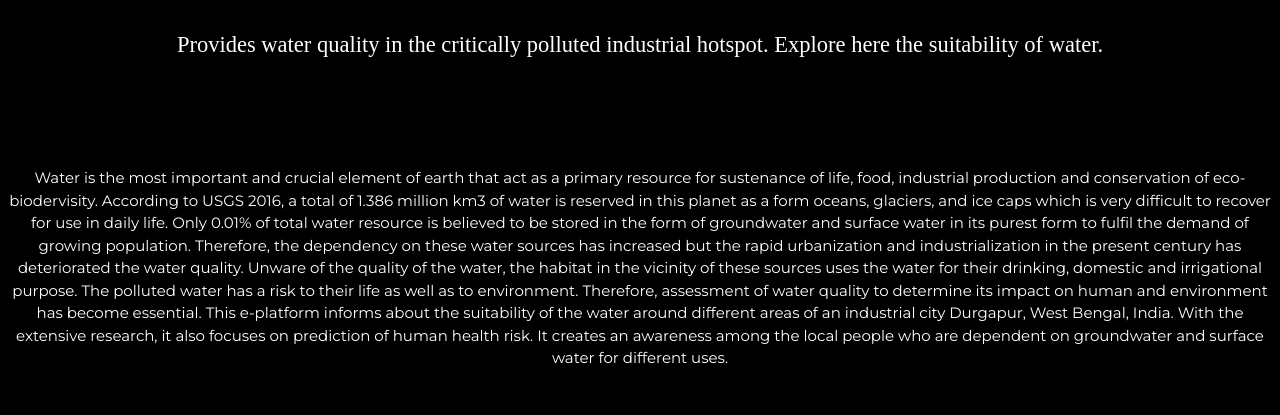
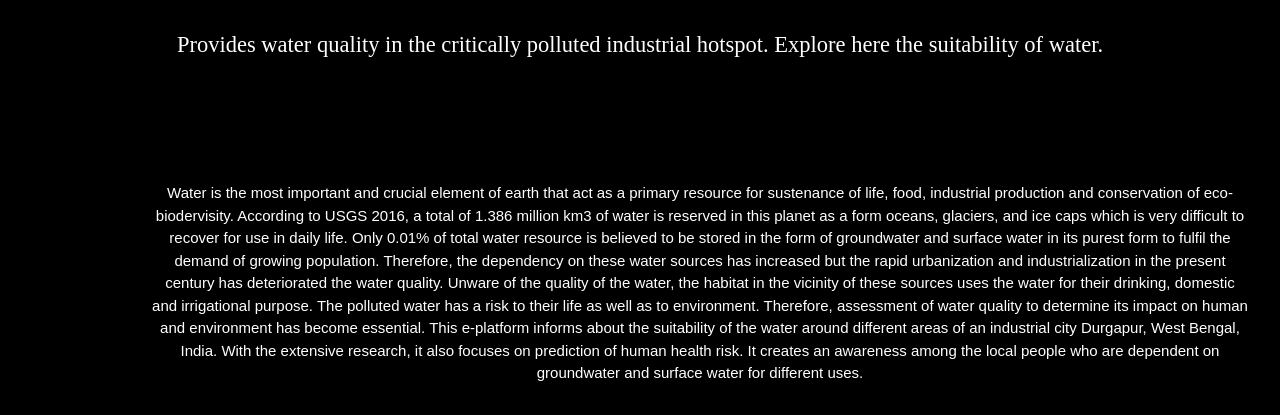
Before and after one commit to Shreeti-Saha/WaterSampling, a website: page public/about.html in a window 1280 px wide. Shown: the part 557-972 px from the top of the page. Before the commit the page ends 942 px from the top, so only its background shows below. Drawn offline with nearby package versions, Linux system fonts and the light colour scheme; some packages are replaced by stand-ins of ours.

Commit message:
id change in about.html

```diff
--- a/public/about.html
+++ b/public/about.html
@@ -95,7 +95,7 @@ body, h1,h2,h3,h4,h5,h6 {font-family: "Montserrat", sans-serif}
 </div>
 
 <!-- Page Content -->
-<div class="" id="main">
+<div class="w3-container" id="main">
     <!-- Header/Home -->
     <header class="w3-container w3-center w3-black" id="home">
         <h1 class="w3-jumbo"><span class="w3-hide-small">Acuático</span></h1>
@@ -107,18 +107,20 @@ body, h1,h2,h3,h4,h5,h6 {font-family: "Montserrat", sans-serif}
     <div class="w3-center">
         <style>
             .margin_left{
-             margin-left: 10em;
+             margin-left: 120px;
             }
             .margin_right{
              margin-left: 3em;
             }
         </style><br/><br/><br/>
+        <div class="w3-center margin_left" style="padding:15px;">
         <p class="w3-center" style="font-family: Arial, Helvetica, sans-serif; text-align: justify;">
-            <div class="w3-center">
+
             Water is the most important and crucial element of earth that act as a primary resource for sustenance of life, food, industrial production and conservation of eco-biodervisity. According to  USGS 2016,  a total  of 1.386 million km3 of water is reserved in this planet as a form oceans, glaciers, and ice caps which is very difficult to recover for  use in daily life. Only 0.01% of total water resource is believed to be stored in the form of groundwater and surface water in its purest form to fulfil the demand of growing population. Therefore, the dependency on these water sources has increased but the rapid urbanization and industrialization in the present century has deteriorated the water quality. Unware of the quality of the water, the habitat in the vicinity of these sources uses the water for their drinking, domestic and irrigational purpose. The polluted water has a risk to their life as well as to environment. Therefore, assessment of water quality to determine its impact on human and environment has become essential.
 This e-platform informs about the suitability of the water around different areas of an industrial city Durgapur, West Bengal, India. With the extensive research, it also focuses on prediction of human health risk. It creates an awareness among the local people who are dependent on groundwater and surface water for different uses.
-            </div>
+
         </p>
+        </div>
     </div>
 
 </div>
```
